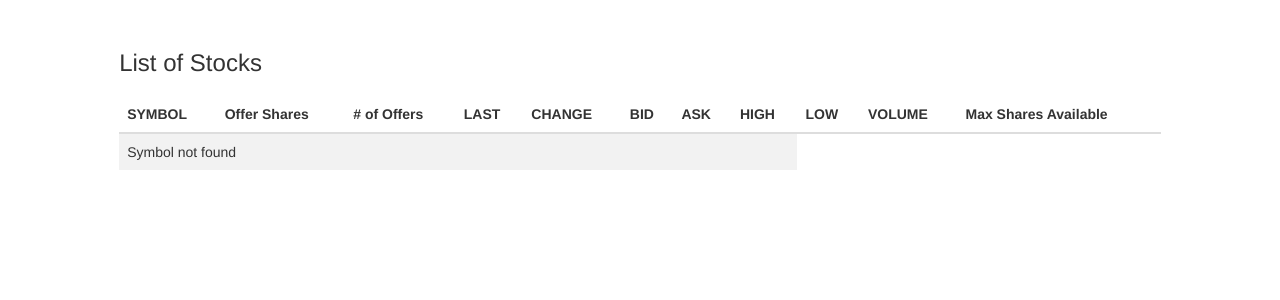
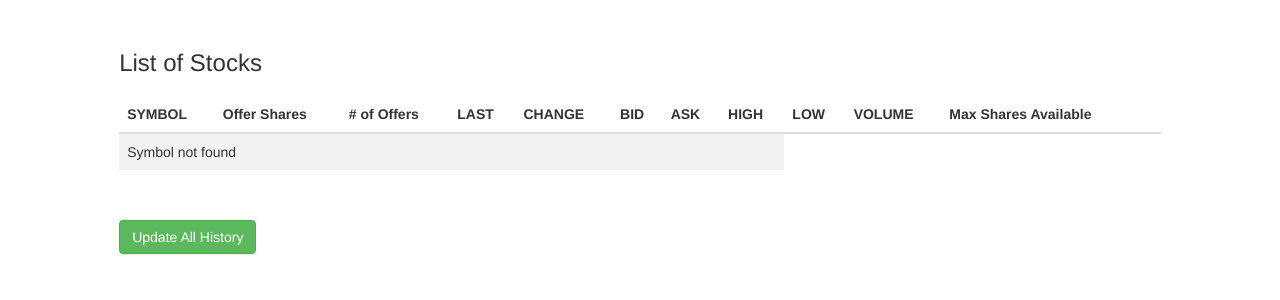
Before and after one commit to yonadav-labs/stock, a Django app: template templates/stock_list.html in a window 1280 px wide. Shown: the part 62-362 px from the top of the page. Run offline with Django 3.2, Linux system fonts and the light colour scheme; the template is opened without the code that fills it, so the values that code supplies are empty; parts of the project's set-up code (start-up, migrations or seed data) failed here and were passed over; some libraries are stand-ins or nearby versions.

Commit message:
work on update history

```diff
--- a/templates/_issue.html
+++ b/templates/_issue.html
@@ -5,7 +5,7 @@
   {% for ii in inputs %}
     <tr data-symbol="{{ ii.symbol }}">
       <td><a href="/issue_offer/{{ ii.symbol }}">{{ ii.symbol }}</a></td>
-      <th><a href="/issue_offer/{{ ii.symbol }}" class="btn btn-success">Offer</a></th>
+      <td><a href="/issue_offer/{{ ii.symbol }}" class="btn btn-success">Offer</a></td>
       <td><a href="/offer_list/{{ ii.symbol }}">{{ ii.symbol|count_offers }}</a></td>
       <td>{{ ii.symbol|last_close }}</td>
       <td>{{ ii|percent_change }}</td>
@@ -14,7 +14,11 @@
       <td>{{ ii.high }}</td>
       <td>{{ ii.low }}</td>
       <td>{{ ii.volume|intcomma }}</td>
-      <th>{{ ii.num_shares_available }}</th>
+      <td>{{ ii.num_shares_available }}</td>
+      <td>
+        <button class="btn btn-sm btn-danger btn-delete" data-symbol="{{ ii.symbol }}">Delete History</button>
+        <button class="btn btn-sm btn-success btn-update" data-symbol="{{ ii.symbol }}">Update History</button>
+      </td>
     </tr>
   {% endfor %}
 {% else %}
--- a/templates/stock_list.html
+++ b/templates/stock_list.html
@@ -32,6 +32,7 @@
                             <th>LOW</th>
                             <th>VOLUME</th>
                             <th>Max Shares Available</th>
+                            <th></th>
                         </tr>
                     </thead>
                     <tbody class="input_body">
@@ -40,7 +41,60 @@
                 </table>
             </div>
         </div>
+
+        <div class="row mt-5">
+            <button class="btn btn-success btn-update-all">Update All History</button>
+        </div>
     </div>
 </div>
 
 {% endblock %}
+
+{% block js %}
+<script>
+    $("body").on('click', '.btn-update-all', function() {
+        $.ajax({
+            type: 'post',
+            url: '/update_history_all',
+            data: {},
+            success: function (data) {
+                alert('History updated successfully!');
+                location.reload();
+            }
+        });
+    });
+
+    $("body").on('click', '.btn-update', function() {
+        $.ajax({
+            type: 'post',
+            url: '/update_history',
+            data: {
+                symbol: $(this).data('symbol'),
+            },
+            success: function (data) {
+                alert('History updated successfully!');
+                location.reload();
+            }
+        });
+    });
+
+    $("body").on('click', '.btn-delete', function() {
+        var r = confirm("Are you sure to delete history?");
+        if (r == true) {
+            $.ajax({
+                type: 'post',
+                url: '/delete_history',
+                data: {
+                    symbol: $(this).data('symbol'),
+                },
+                success: function (data) {
+                    alert('History deleted successfully!');
+                    location.reload();
+                }
+            });
+        }
+    });
+
+
+</script>
+{% endblock %}
```
